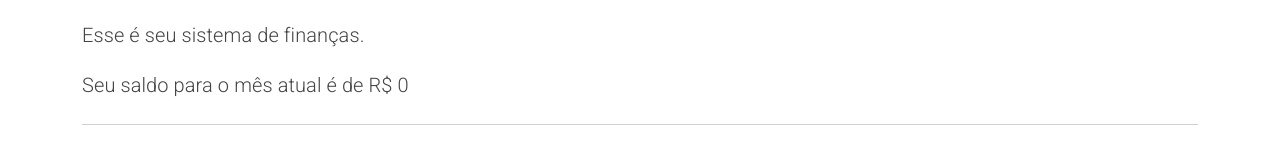
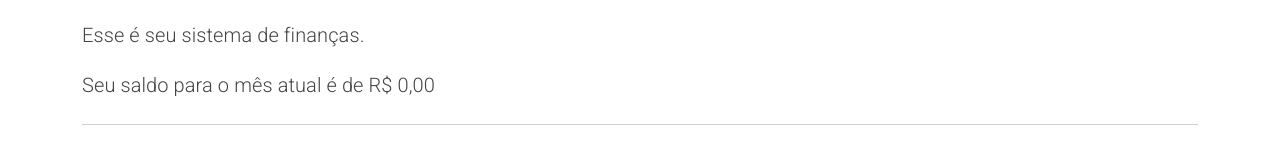
Before and after one commit to fcd007/financas-frontend-reactjs, a React (Create React App) app: page / in a window 1280 px wide. Shown: the part 185-337 px from the top of the page. Built offline with nearby package versions, Linux system fonts and the light colour scheme.

Commit message:
feat: formatar valores pt-br BRL

```diff
--- a/src/presentation/pages/Home.js
+++ b/src/presentation/pages/Home.js
@@ -4,6 +4,7 @@ import UsuarioService from "../../infra/service/usuarioService/UsuarioService";
 import LocalStorageService from "../../infra/service/localStorageService";
 import { ToastContainer} from 'react-toastify';
 import { showToastError } from "../components/ToastCustom";
+import { formatarEmRealBrasileiro } from "../../data/utils/NumberFormat"
 
 class Home extends React.Component {
   constructor(props) {
@@ -64,7 +65,7 @@ class Home extends React.Component {
             <h1 className="display-3">Bem vindo!</h1>
             <p className="lead">Esse é seu sistema de finanças.</p>
             <p className="lead">
-              Seu saldo para o mês atual é de R$ {this.state.saldo}
+              Seu saldo para o mês atual é de {formatarEmRealBrasileiro(this.state.saldo)}
             </p>
             <hr className="my-4" />
             <p>
```
